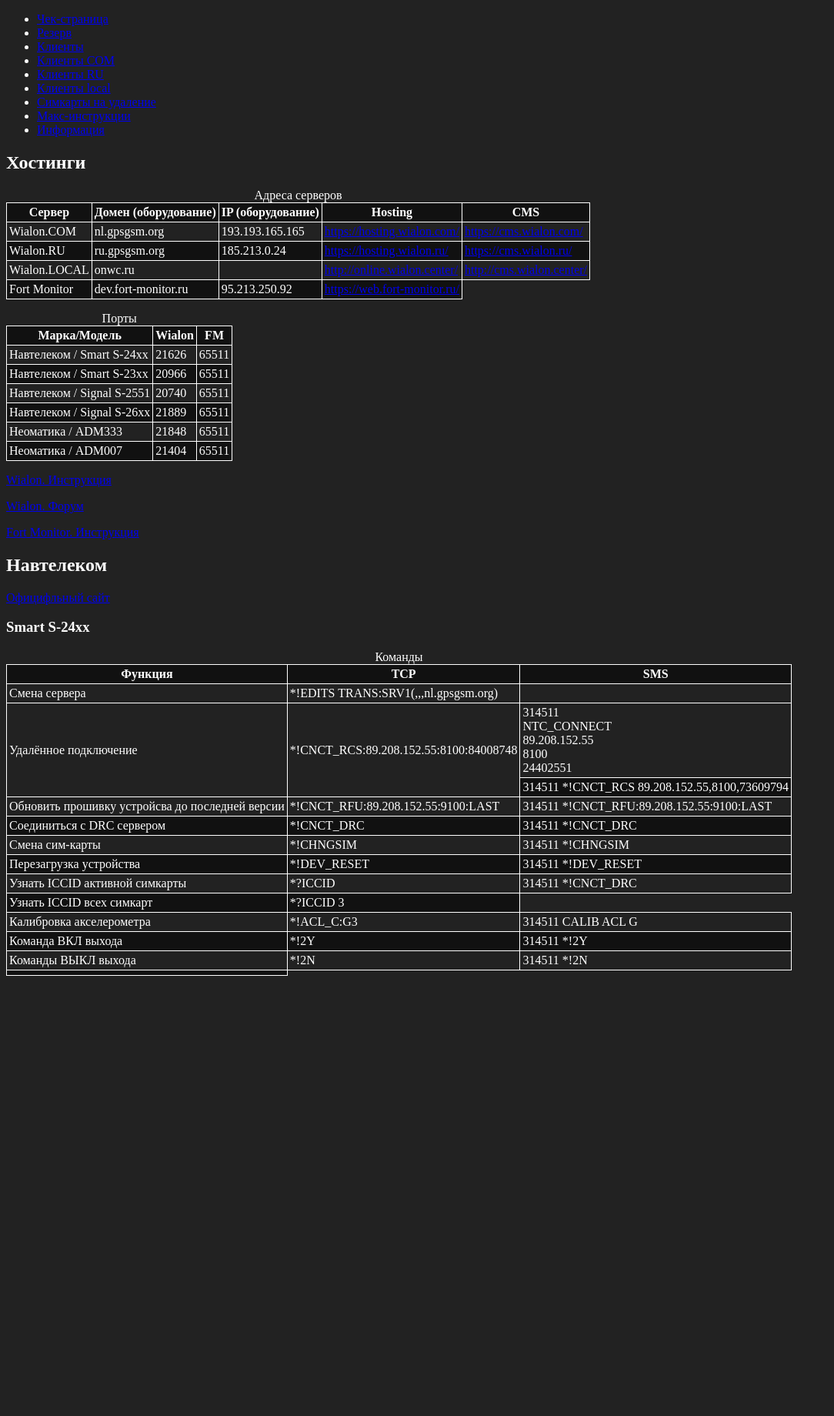
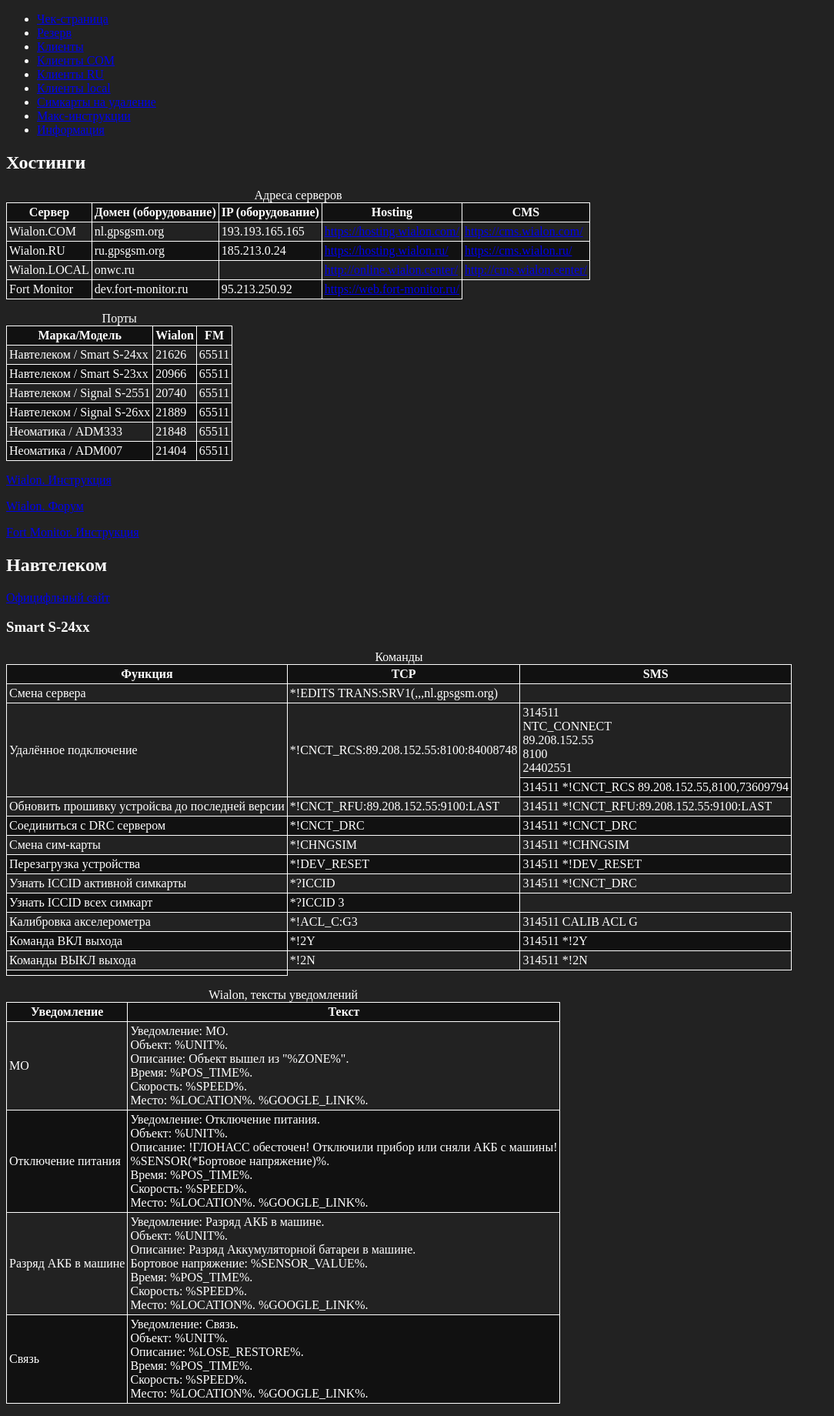
Before and after one commit to Dru247/first_project, a Django app: page /info-view/ in a window 1280 px wide. Shown: the whole page at 77% size, without its empty margins (0-1084 px from the left). Before the commit the page ends 1268 px from the top, so only its background shows below. Run offline with Django 3.2, Linux system fonts and the light colour scheme; the visitor is signed in with stand-in values (Sample User, id 1).

Commit message:
add_arm-text

```diff
--- a/general/general_app/templates/general_app/info_list.html
+++ b/general/general_app/templates/general_app/info_list.html
@@ -43,4 +43,27 @@
   <tr><td>Команды ВЫКЛ выхода</td><td>*!2N</td><td>314511 *!2N</td></tr>
   <tr><td></td></tr>
 </table>
+<p><table>
+  <caption>Wialon, тексты уведомлений</caption>
+  <tr>
+    <th>Уведомление</th>
+    <th>Текст</th>
+  </tr>
+  <tr>
+    <td>МО</td>
+    <td>Уведомление: МО.<br>Объект: %UNIT%.<br>Описание: Объект вышел из "%ZONE%".<br>Время: %POS_TIME%.<br>Скорость: %SPEED%.<br>Место: %LOCATION%. %GOOGLE_LINK%.</td>
+  </tr>
+  <tr>
+    <td>Отключение питания</td>
+    <td>Уведомление: Отключение питания.<br>Объект: %UNIT%.<br>Описание: !ГЛОНАСС обесточен! Отключили прибор или сняли АКБ с машины!<br>%SENSOR(*Бортовое напряжение)%.<br>Время: %POS_TIME%.<br>Скорость: %SPEED%.<br>Место: %LOCATION%. %GOOGLE_LINK%.</td>
+  </tr>
+  <tr>
+    <td>Разряд АКБ в машине</td>
+    <td>Уведомление: Разряд АКБ в машине.<br>Объект: %UNIT%.<br>Описание: Разряд Аккумуляторной батареи в машине.<br>Бортовое напряжение: %SENSOR_VALUE%.<br>Время: %POS_TIME%.<br>Скорость: %SPEED%.<br>Место: %LOCATION%. %GOOGLE_LINK%.</td>
+  </tr>
+  <tr>
+    <td>Связь</td>
+    <td>Уведомление: Связь.<br>Объект: %UNIT%.<br>Описание: %LOSE_RESTORE%.<br>Время: %POS_TIME%.<br>Скорость: %SPEED%.<br>Место: %LOCATION%. %GOOGLE_LINK%.</td>
+  </tr>
+</table></p>
 {% endblock %}
```
